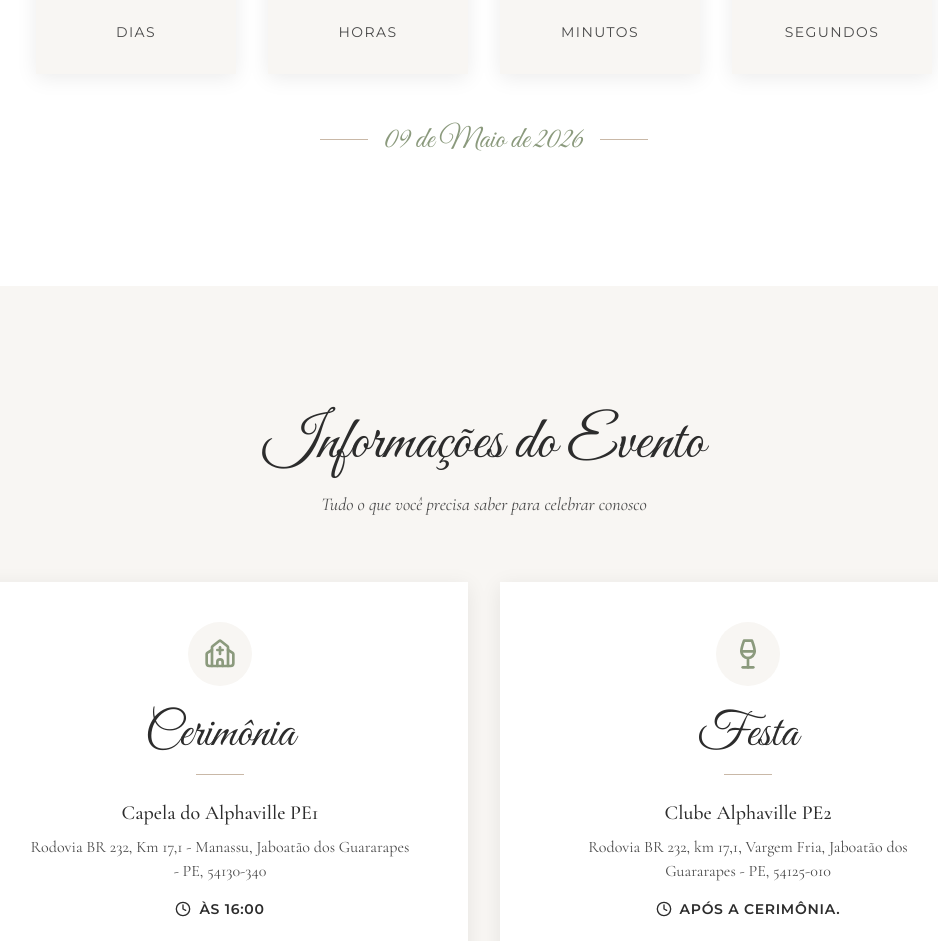
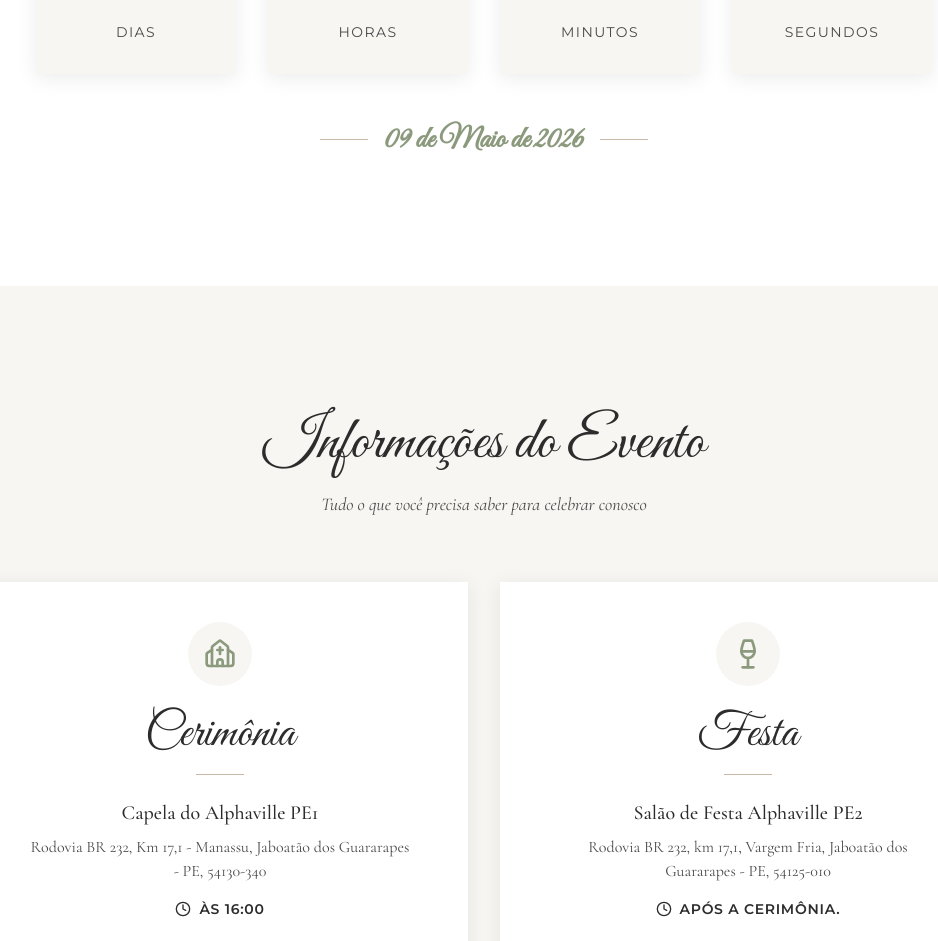
Before and after one commit to AdailtonMRO/BodasdePrata, a React (Vite) app: page / in a window 1280 px wide. Shown: the part 1546-2487 px from the top of the page, without its empty margins (156-1094 px from the left). Built offline with nearby package versions, Linux system fonts and the light colour scheme.

Commit message:
revisao1

```diff
--- a/src/sections/Countdown.tsx
+++ b/src/sections/Countdown.tsx
@@ -93,7 +93,7 @@ export function Countdown() {
         <div className={`text-center mt-12 transition-all duration-700 delay-500 ${isVisible ? 'opacity-100 translate-y-0' : 'opacity-0 translate-y-8'}`}>
           <div className="inline-flex items-center gap-4">
             <div className="h-px w-12 bg-champagne" />
-            <p className="font-script text-2xl md:text-3xl text-olive">
+            <p className="font-script text-2xl md:text-3xl text-olive font-bold">
               09 de Maio de 2026
             </p>
             <div className="h-px w-12 bg-champagne" />
--- a/src/sections/EventInfo.tsx
+++ b/src/sections/EventInfo.tsx
@@ -93,7 +93,7 @@ export function EventInfo() {
     {
       icon: <Wine className="w-8 h-8" />,
       title: 'Festa',
-      location: 'Clube Alphaville PE2',
+      location: 'Salão de Festa Alphaville PE2',
       address: 'Rodovia BR 232, km 17,1, Vargem Fria, Jaboatão dos Guararapes - PE, 54125-010',
       time: 'Após a cerimônia.',
       mapsUrl: 'https://waze.com/ul?q=Clube%20Alphaville%20PE2%2C%20Jaboat%C3%A3o%20dos%20Guararapes%2C%20PE',
```
